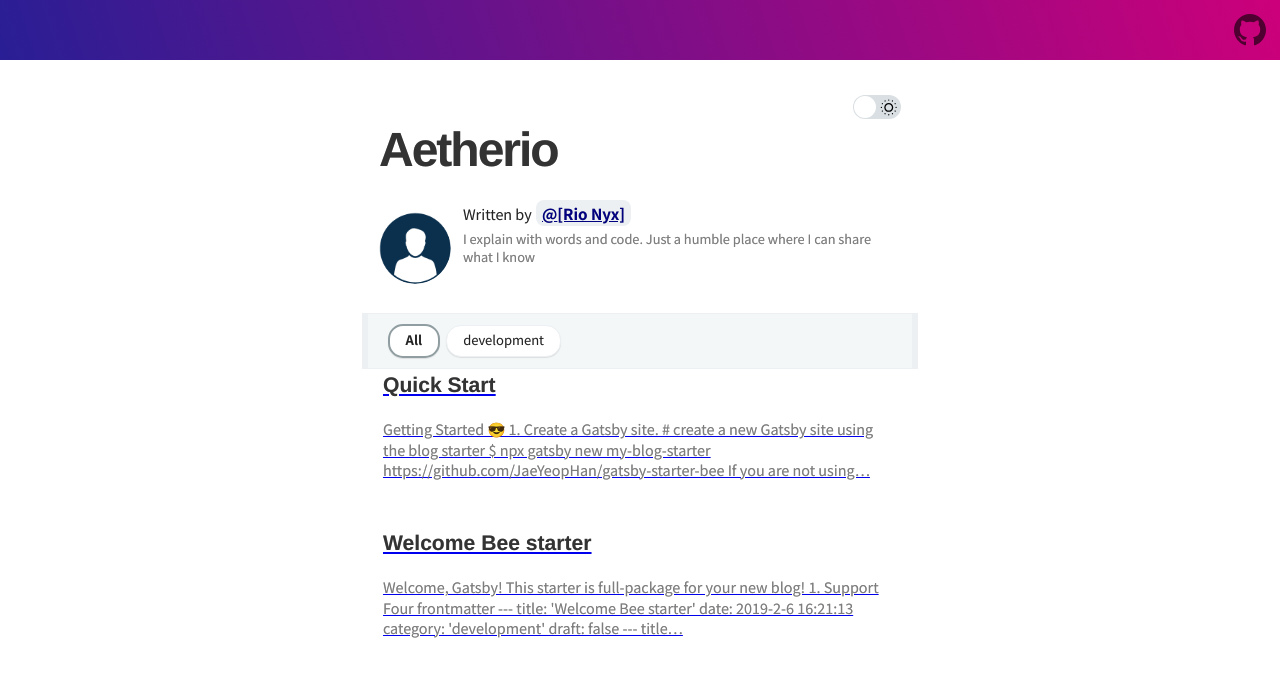
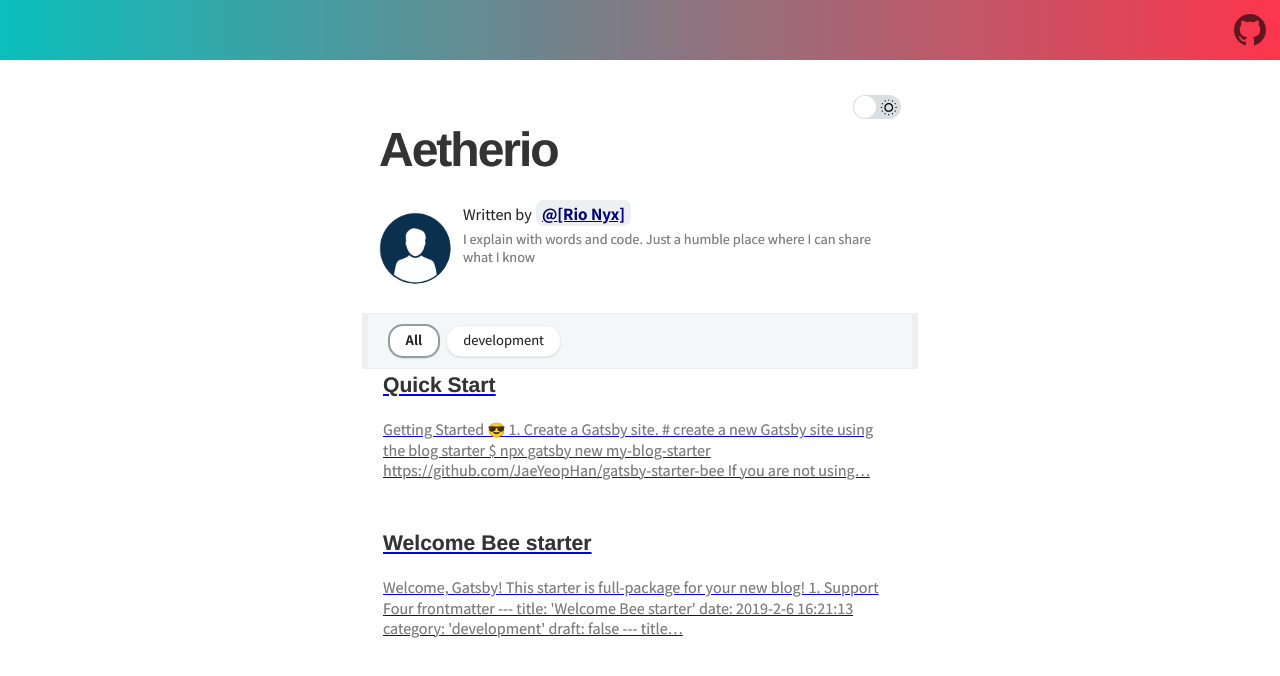
Before and after one commit to Rio-Nyx/aether-blog, a Gatsby site: page / in a window 1280 px wide. Shown: the top 676 px of the page. Built offline with nearby package versions, Linux system fonts and the light colour scheme; Gatsby itself is replaced by a stand-in of ours; some packages are replaced by stand-ins of ours; what typography-theme-github would draw is missing.

Commit message:
changed header style

```diff
--- a/src/styles/variables.scss
+++ b/src/styles/variables.scss
@@ -1,5 +1,6 @@
 // app
-$theme-gradient: linear-gradient(72deg, #291e95, #cc007a);
+// $theme-gradient: linear-gradient(72deg, #291e95, #cc007a);
+$theme-gradient: linear-gradient(to right, #0ABFBC, #FC354C);;
 $top-header-text-color: #fff;
 
 /**
```
Also changed, not shown: src/components/elements/hr/index.scss (line endings or trailing spaces).
